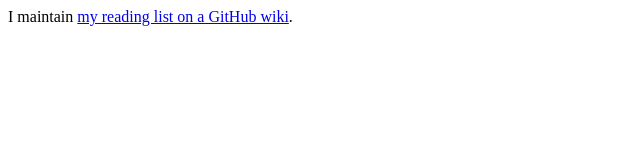
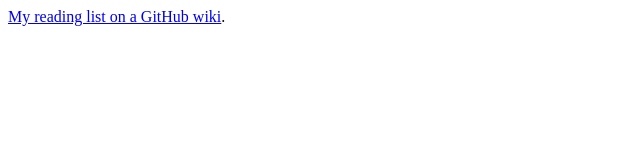
Before and after one commit to jasonm/reading-list, a plain HTML site: page index.html in a window 1280 px wide. Shown: the whole page, without its empty margins (0-640 px from the left). Drawn offline with Linux system fonts and the light colour scheme.

Commit message:
fancy redirect

```diff
--- a/index.html
+++ b/index.html
@@ -4,5 +4,5 @@
 <title>Reading List</title>
 </head>
 <body>
-I maintain <a href="https://github.com/jasonm/reading-list/wiki">my reading list on a GitHub wiki</a>.
+<a href="https://github.com/jasonm/reading-list/wiki">My reading list on a GitHub wiki</a>.
 </body></html>
```
